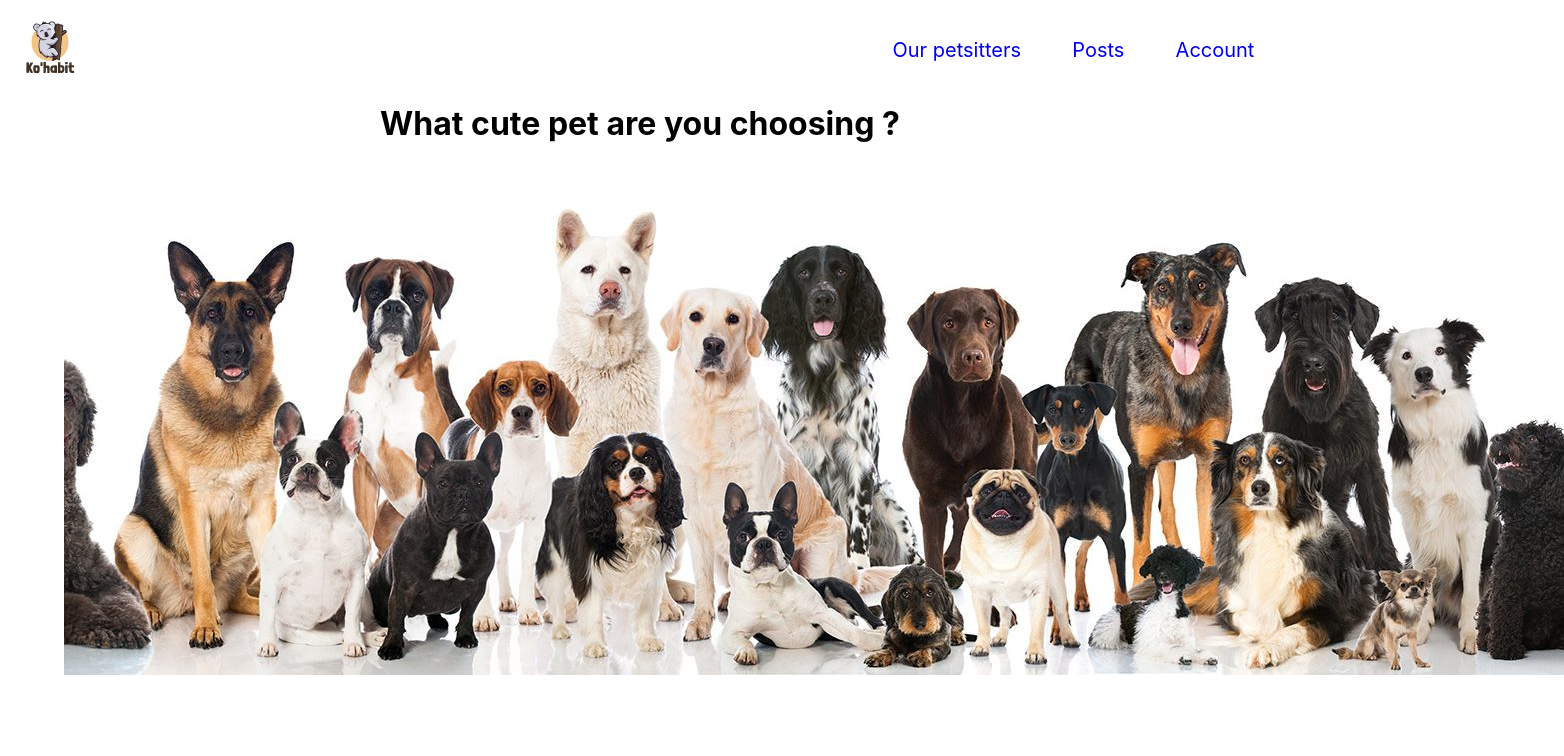
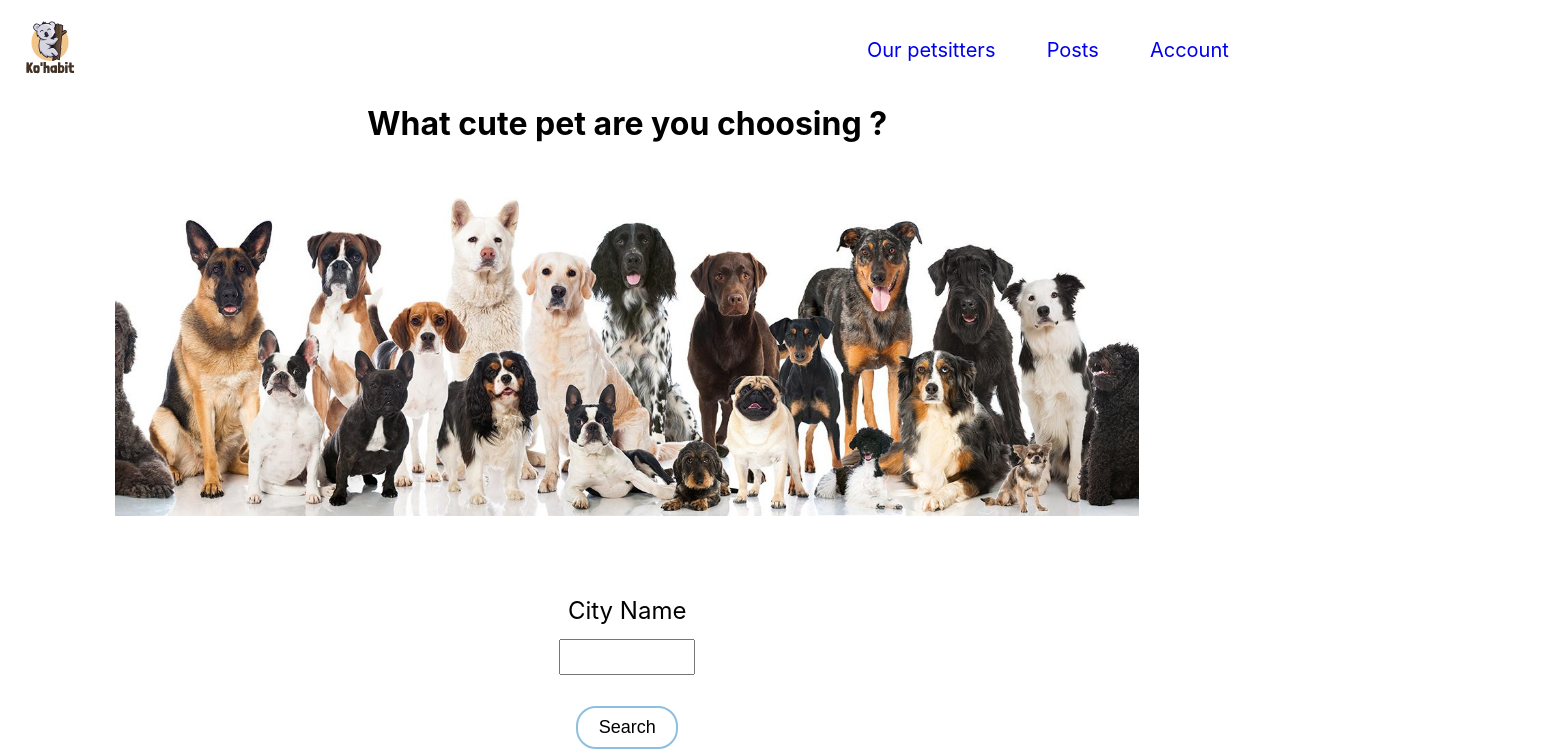
Before and after one commit to maya-gawinowski/KoHabit, a React (Create React App) app in the folder my-app/: page /Posts in a window 1280 px wide. Shown: the top 756 px of the page, 1564 px wide, since content can reach past the window. Built offline with nearby package versions, Linux system fonts and the light colour scheme.

Commit message:
changes size

```diff
--- a/my-app/src/Components/Petsitter/PetsitterCard.jsx
+++ b/my-app/src/Components/Petsitter/PetsitterCard.jsx
@@ -45,6 +45,7 @@ function PetsitterCard({size}){
                     borderRadius :'15px',
                     margin: '3em auto',
                     display: 'flex',
+                    textAlign: 'center',
                     flexDirection : 'column',
                     width: size ==='small' ? '300px' : '60vw'
                     }}>
--- a/my-app/src/Components/Posts/Posts.css
+++ b/my-app/src/Components/Posts/Posts.css
@@ -54,4 +54,5 @@
 
 .pet-picture{
     margin: 2em auto ;
+    max-width: 80vw;
 }
--- a/my-app/src/index.css
+++ b/my-app/src/index.css
@@ -5,7 +5,7 @@ body {
     sans-serif;
   -webkit-font-smoothing: antialiased;
   -moz-osx-font-smoothing: grayscale;
-  width: 100vw;
+  width: 98vw;
 }
 
 code {
@@ -17,7 +17,7 @@ code {
   /*box-shadow: rgba(17, 17, 26, 0.1) 0px 4px 16px, rgba(17, 17, 26, 0.05) 0px 8px 32px;**/
   min-height: 5vw;
 
-  width: 100vw;
+  width: 98vw;
   background: rgba(0,0,0,0);
 }
 
```
Also changed, not shown: my-app/src/Components/Header.jsx (line endings or trailing spaces).
